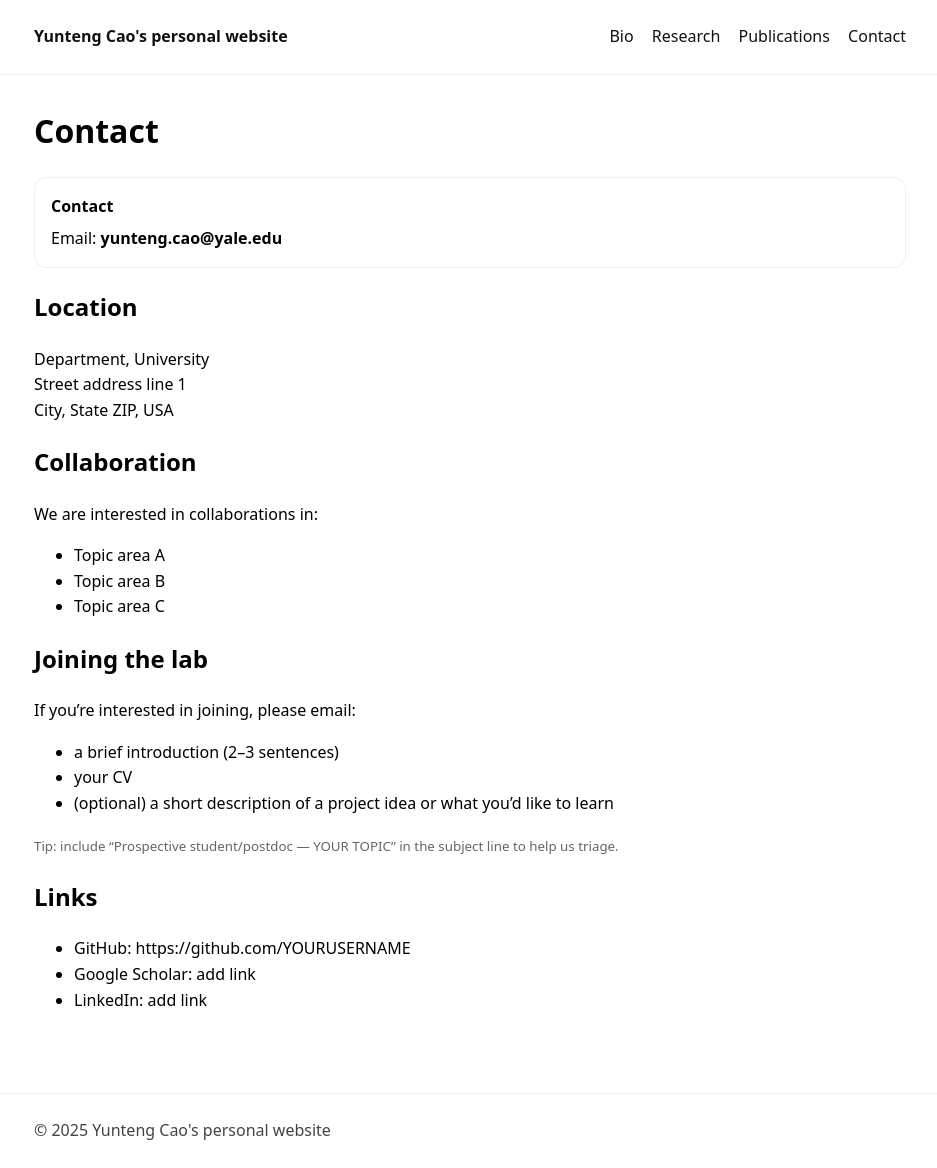
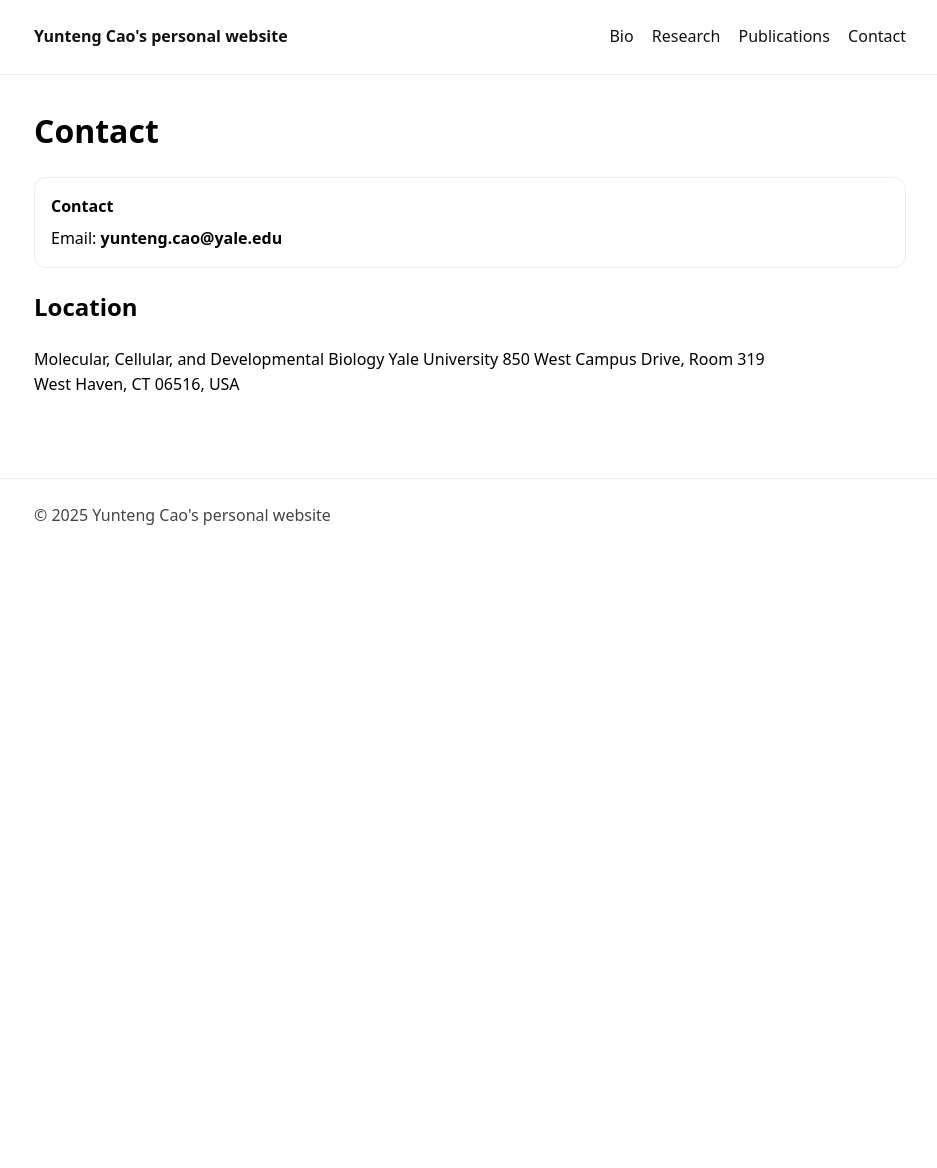
Before and after one commit to Yunteng-Cao/yunteng-cao.github.io, a Jekyll site: the page built from contact/index.md, in a window 1280 px wide and 1168 px high. Shown: the whole window, without its empty margins (170-1107 px from the left). Built offline with Jekyll 4.4.1, drawn with Linux system fonts in a browser that asks for light colours.

Commit message:
Update index.md

```diff
--- a/contact/index.md
+++ b/contact/index.md
@@ -9,25 +9,15 @@ title: Contact
 </div>
 
 ## Location
-Department, University
-Street address line 1
-City, State ZIP, USA
+Molecular, Cellular, and Developmental Biology
+Yale University
+850 West Campus Drive, Room 319
+West Haven, CT 06516, USA
 
-## Collaboration
-We are interested in collaborations in:
-- Topic area A
-- Topic area B
-- Topic area C
-
+<!--
 ## Joining the lab
 If you’re interested in joining, please email:
 - a brief introduction (2–3 sentences)
 - your CV
 - (optional) a short description of a project idea or what you’d like to learn
-
-<p class="muted"><small>Tip: include “Prospective student/postdoc — YOUR TOPIC” in the subject line to help us triage.</small></p>
-
-## Links
-- GitHub: https://github.com/YOURUSERNAME
-- Google Scholar: add link
-- LinkedIn: add link
+-->
```
